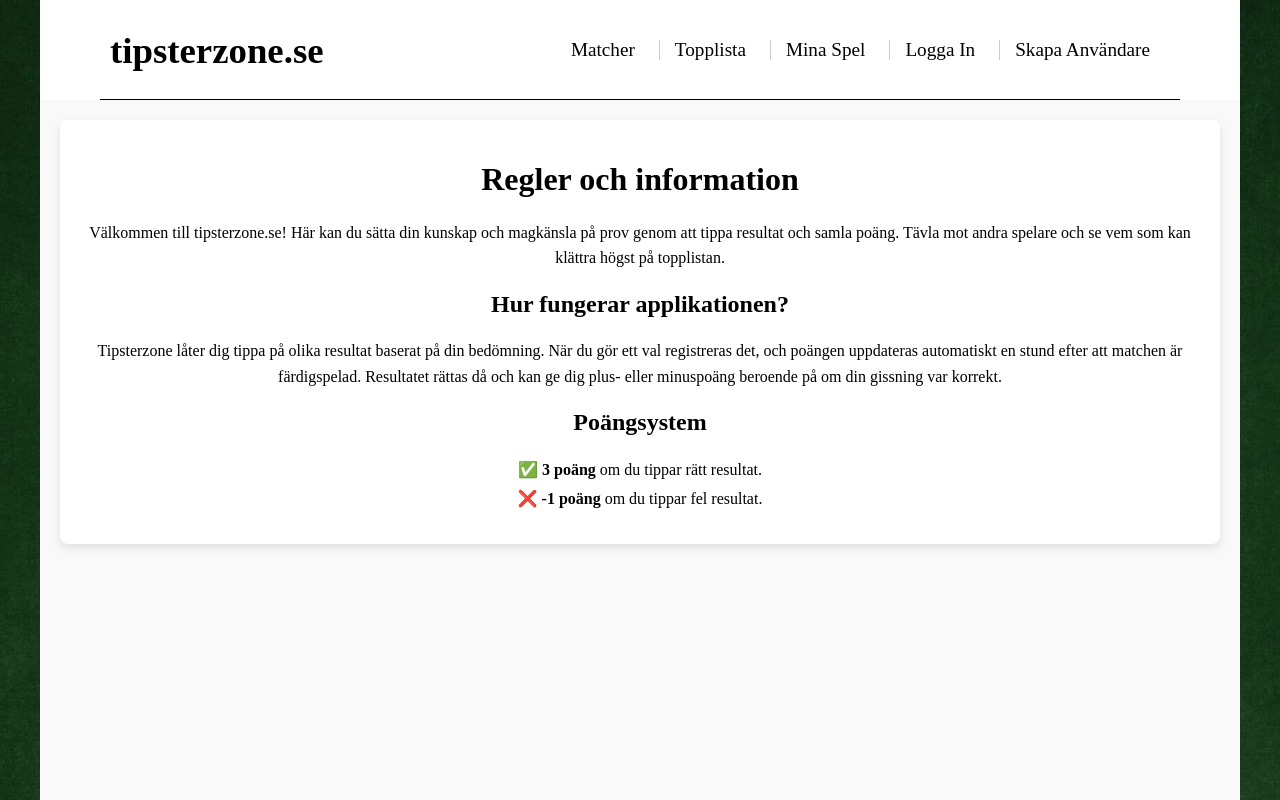
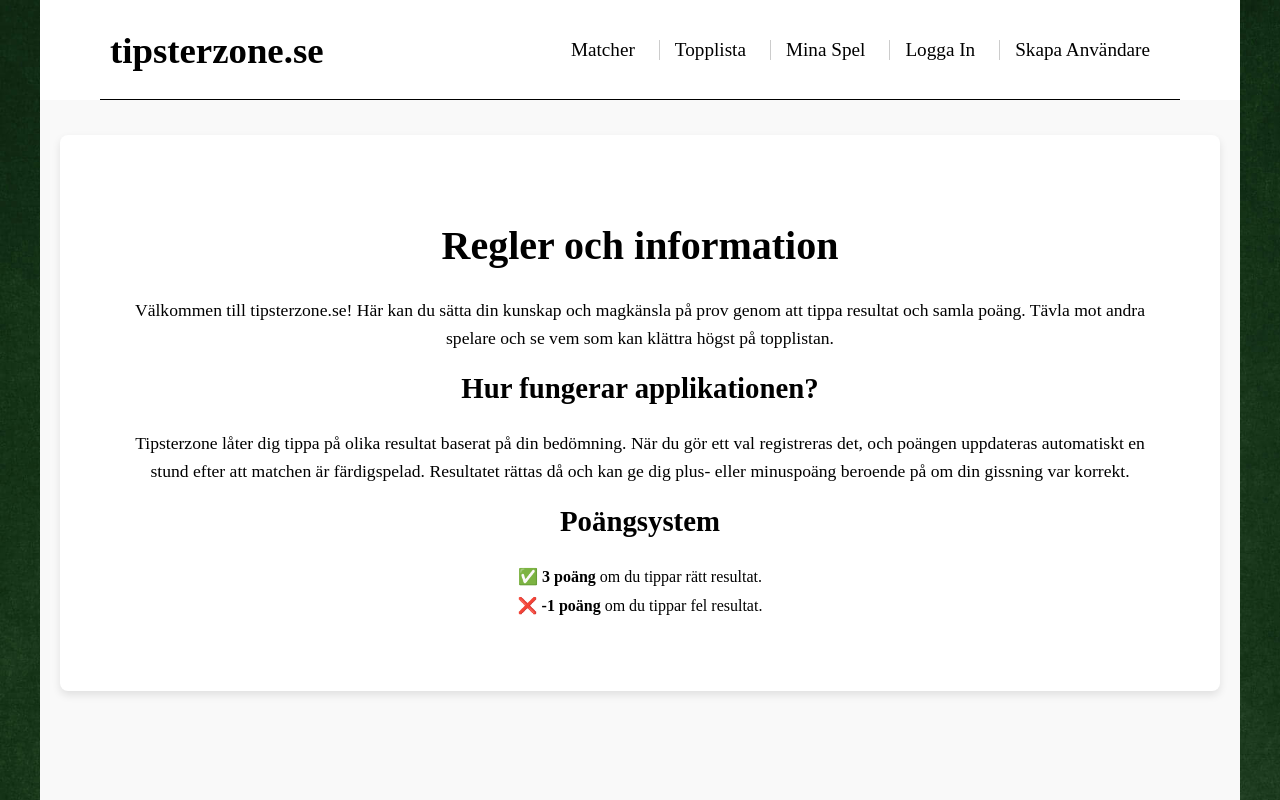
Before and after one commit to oscarkannerstedt/TipsterZone-Exjob, a React (Vite) app in the folder frontend/: page /rules in a window 1280 px wide. Shown: the top 800 px of the page. Built offline with nearby package versions, Linux system fonts and the light colour scheme; no server answers.

Commit message:
Added - styling for rules page

```diff
--- /dev/null
+++ b/frontend/src/style/rules/rules-desktop.scss
@@ -0,0 +1,8 @@
+@media (min-width: 1200px) {
+  .rules-page {
+    .rules-container {
+      padding: 60px;
+      margin-bottom: 30px;
+    }
+  }
+}
--- a/frontend/src/style/rules/rules-mobile.scss
+++ b/frontend/src/style/rules/rules-mobile.scss
@@ -5,6 +5,7 @@
 
   .rules-container {
     margin: 0 auto;
+    margin-top: 15px;
     padding: 20px;
     background-color: white;
     text-align: center;
--- /dev/null
+++ b/frontend/src/style/rules/rules-tablet.scss
@@ -0,0 +1,21 @@
+@media (min-width: 600px) {
+  .rules-page {
+    .rules-container {
+      padding: 40px;
+
+      h1 {
+        font-size: 2.5rem;
+      }
+
+      h2,
+      h3 {
+        font-size: 1.8rem;
+      }
+
+      p,
+      li {
+        font-size: 1.1rem;
+      }
+    }
+  }
+}
--- a/frontend/src/style/rules/rules.scss
+++ b/frontend/src/style/rules/rules.scss
@@ -1 +1,3 @@
 @use "rules-mobile.scss" as *;
+@use "rules-tablet.scss" as *;
+@use "rules-desktop.scss" as *;
```
